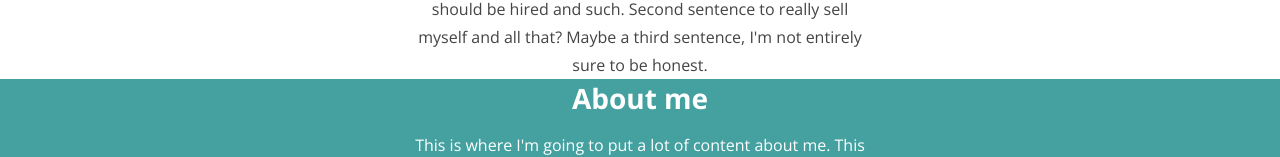
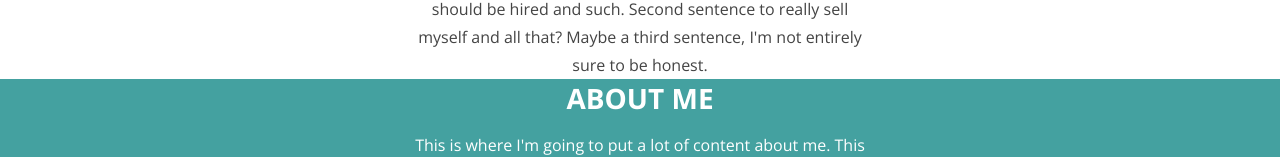
Before and after one commit to czcarrizales/react-portfolio, a React (Create React App) app: page / in a window 1280 px wide. Shown: the part 648-805 px from the top of the page. Built offline with nearby package versions, Linux system fonts and the light colour scheme.

Commit message:
uppercase change to h3 (About.js)

```diff
--- a/src/components/About.js
+++ b/src/components/About.js
@@ -4,7 +4,7 @@ import '../css/About.css'
 export default function About() {
     return (
         <div className="about-container">
-            <h3>About me</h3>
+            <h3>ABOUT ME</h3>
             <p>This is where I'm going to put a lot of content about me. This is where I kind of go through a sort of journey and such about how I got started and why I'm doing this. This is when I transition towards what I'm currently up to now. Maybe even say some interests and hobbies I do in my free time? And yeah, I'm always ready to be challenged or whatever.</p>
         </div>
     )
```
